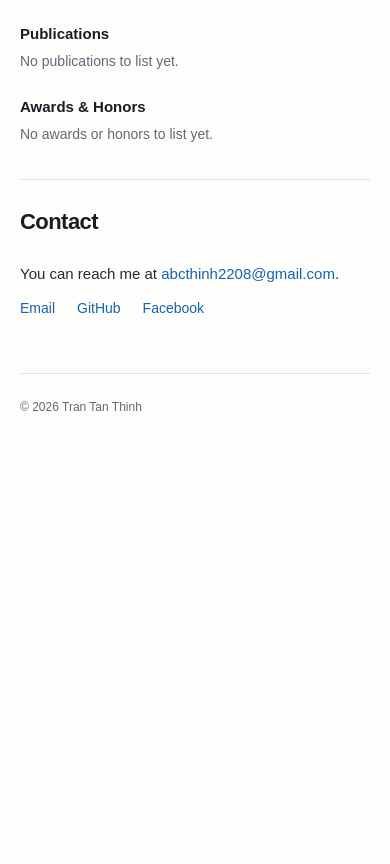
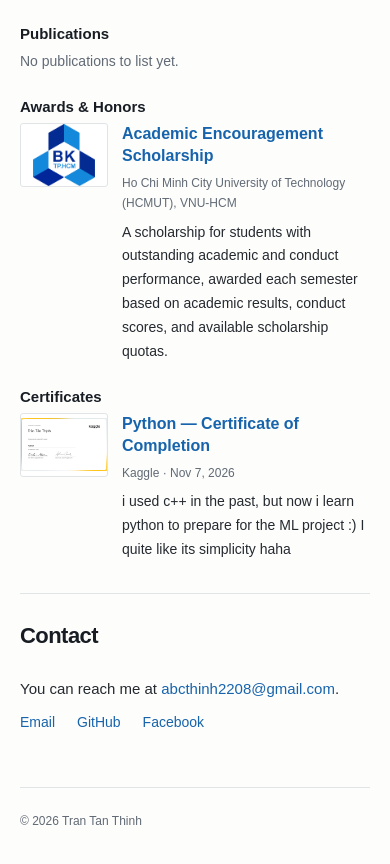
Before and after one commit to ThinhTran2208/portfolio, a Next.js app: page / in a window 390 px wide. Shown: the part 2080-2944 px from the top of the page. Before the commit the page ends 2529 px from the top, so only its background shows below. Built offline with nearby package versions, Linux system fonts and the light colour scheme.

Commit message:
Add scholarship and Python certificate image previews

```diff
--- a/src/app/globals.css
+++ b/src/app/globals.css
@@ -320,6 +320,102 @@ img {
 .academic-groups h3 {
   font-size: 15px;
 }
+.academic-entry {
+  display: grid;
+  grid-template-columns: 112px minmax(0, 1fr);
+  gap: 20px;
+  align-items: start;
+  width: 100%;
+  padding: 0;
+  border: 0;
+  background: transparent;
+  color: var(--foreground);
+  text-align: left;
+}
+.academic-thumbnail {
+  display: block;
+  width: 112px;
+  height: 80px;
+  object-fit: contain;
+  background: #fff;
+  border: 1px solid var(--line);
+  border-radius: 3px;
+}
+.academic-entry-copy {
+  min-width: 0;
+}
+.academic-entry-title,
+.academic-entry-meta,
+.academic-entry-description {
+  display: block;
+}
+.academic-entry-title {
+  color: var(--link);
+  font-size: 16px;
+  font-weight: 600;
+  line-height: 1.4;
+  margin-bottom: 5px;
+}
+.academic-entry:hover .academic-entry-title {
+  text-decoration: underline;
+  text-underline-offset: 3px;
+}
+.academic-entry-meta {
+  color: var(--muted);
+  font-size: 12px;
+  margin-bottom: 7px;
+}
+.academic-entry-description {
+  font-size: 14px;
+  line-height: 1.7;
+}
+body:has(.image-dialog[open]) {
+  overflow: hidden;
+}
+.image-dialog {
+  width: max-content;
+  max-width: calc(100vw - 40px);
+  max-height: calc(100dvh - 40px);
+  margin: auto;
+  padding: 18px;
+  border: 1px solid var(--line);
+  border-radius: 6px;
+  background: var(--background);
+  color: var(--foreground);
+  overflow: auto;
+}
+.image-dialog::backdrop {
+  background: rgb(0 0 0 / 75%);
+}
+.image-dialog-heading {
+  display: flex;
+  align-items: start;
+  justify-content: space-between;
+  gap: 20px;
+  margin-bottom: 16px;
+}
+.image-dialog-heading h4 {
+  margin: 0;
+  max-width: 650px;
+  overflow-wrap: anywhere;
+}
+.image-dialog-close {
+  flex-shrink: 0;
+  padding: 0 3px;
+  border: 0;
+  color: var(--link);
+  background: transparent;
+  font-size: 14px;
+}
+.image-dialog-picture {
+  display: block;
+  width: auto;
+  height: auto;
+  max-width: min(1100px, calc(100vw - 78px));
+  max-height: calc(100dvh - 130px);
+  object-fit: contain;
+  background: #fff;
+}
 .empty-state {
   font-size: 14px;
   color: var(--muted);
@@ -632,6 +728,25 @@ main {
     grid-template-columns: minmax(0, 1fr);
     gap: 16px;
   }
+  .academic-entry {
+    grid-template-columns: 88px minmax(0, 1fr);
+    gap: 14px;
+  }
+  .academic-thumbnail {
+    width: 88px;
+    height: 64px;
+  }
+  .image-dialog {
+    max-width: calc(100vw - 20px);
+    max-height: calc(100dvh - 20px);
+    padding: 12px;
+  }
+  .image-dialog-heading {
+    gap: 12px;
+  }
+  .image-dialog-picture {
+    max-width: calc(100vw - 46px);
+  }
   .project-image {
     width: 160px;
     margin: 0;
--- /dev/null
+++ b/src/components/AcademicImagePreview.tsx
@@ -0,0 +1,96 @@
+"use client";
+
+import Image from "next/image";
+import { useId, useRef, type KeyboardEvent, type PointerEvent } from "react";
+import type { AcademicImage } from "@/data/academic";
+
+export default function AcademicImagePreview({
+  title,
+  metadata,
+  description,
+  image,
+}: {
+  title: string;
+  metadata: string;
+  description: string;
+  image: AcademicImage;
+}) {
+  const dialog = useRef<HTMLDialogElement>(null);
+  const closeButton = useRef<HTMLButtonElement>(null);
+  const titleId = useId();
+
+  function keepPreviewFocus(event: KeyboardEvent<HTMLDialogElement>) {
+    // Close is the only keyboard action in this image preview.
+    if (event.key === "Tab") {
+      event.preventDefault();
+      closeButton.current?.focus({ preventScroll: true });
+    }
+  }
+
+  function closeFromBackdrop(event: PointerEvent<HTMLDialogElement>) {
+    if (event.target !== event.currentTarget) return;
+    const bounds = event.currentTarget.getBoundingClientRect();
+    if (
+      event.clientX < bounds.left ||
+      event.clientX > bounds.right ||
+      event.clientY < bounds.top ||
+      event.clientY > bounds.bottom
+    ) {
+      dialog.current?.close();
+    }
+  }
+
+  return (
+    <>
+      <button
+        type="button"
+        className="academic-entry"
+        aria-label={"View " + title + " image"}
+        aria-haspopup="dialog"
+        onClick={() => dialog.current?.showModal()}
+      >
+        <Image
+          className="academic-thumbnail"
+          src={image.src}
+          alt=""
+          width={image.width}
+          height={image.height}
+          sizes="(max-width: 600px) 88px, 112px"
+        />
+        <span className="academic-entry-copy">
+          <span className="academic-entry-title">{title}</span>
+          <span className="academic-entry-meta">{metadata}</span>
+          <span className="academic-entry-description">{description}</span>
+        </span>
+      </button>
+      <dialog
+        ref={dialog}
+        className="image-dialog"
+        aria-labelledby={titleId}
+        onPointerDown={closeFromBackdrop}
+        onKeyDown={keepPreviewFocus}
+      >
+        <div className="image-dialog-heading">
+          <h4 id={titleId}>{title}</h4>
+          <button
+            ref={closeButton}
+            type="button"
+            className="image-dialog-close"
+            aria-label="Close image preview"
+            onClick={() => dialog.current?.close()}
+          >
+            Close <span aria-hidden="true">×</span>
+          </button>
+        </div>
+        <Image
+          className="image-dialog-picture"
+          src={image.src}
+          alt={image.alt}
+          width={image.width}
+          height={image.height}
+          unoptimized
+        />
+      </dialog>
+    </>
+  );
+}
--- a/src/components/ContentLists.tsx
+++ b/src/components/ContentLists.tsx
@@ -2,7 +2,8 @@ import Image from "next/image";
 import Link from "next/link";
 import { journeyEntries } from "@/data/news";
 import { publishedWriting } from "@/data/writing";
-import { publications, awards } from "@/data/academic";
+import { publications, awards, certificates } from "@/data/academic";
+import AcademicImagePreview from "./AcademicImagePreview";
 import { profile } from "@/data/profile";
 
 export function ContactLinks() {
@@ -93,19 +94,68 @@ export function AcademicList() {
         {awards.length ? (
           <ul className="plain-list">
             {awards.map((item) => (
-              <li key={item.title + item.year}>
-                <h4>
-                  {item.url ? <a href={item.url}>{item.title}</a> : item.title}
-                </h4>
-                <p className="muted">
-                  {item.organization} · {item.year}
-                </p>
-                <p>{item.description}</p>
+              <li key={item.title + (item.year ?? "")}>
+                {item.image ? (
+                  <AcademicImagePreview
+                    title={item.title}
+                    metadata={
+                      item.organization + (item.year ? " · " + item.year : "")
+                    }
+                    description={item.description}
+                    image={item.image}
+                  />
+                ) : (
+                  <>
+                    <h4>
+                      {item.url ? (
+                        <a href={item.url}>{item.title}</a>
+                      ) : (
+                        item.title
+                      )}
+                    </h4>
+                    <p className="muted">
+                      {item.organization}
+                      {item.year ? " · " + item.year : ""}
+                    </p>
+                    <p>{item.description}</p>
+                  </>
+                )}
               </li>
             ))}
           </ul>
         ) : (
           <p className="empty-state">No awards or honors to list yet.</p>
+        )}
+      </div>
+      <div>
+        <h3>Certificates</h3>
+        {certificates.length ? (
+          <ul className="plain-list">
+            {certificates.map((item) => (
+              <li key={item.title + item.issuedOn}>
+                <AcademicImagePreview
+                  title={item.title}
+                  metadata={
+                    item.issuer +
+                    " · " +
+                    new Date(item.issuedOn + "T00:00:00Z").toLocaleDateString(
+                      "en-US",
+                      {
+                        year: "numeric",
+                        month: "short",
+                        day: "numeric",
+                        timeZone: "UTC",
+                      },
+                    )
+                  }
+                  description={item.caption}
+                  image={item.image}
+                />
+              </li>
+            ))}
+          </ul>
+        ) : (
+          <p className="empty-state">No certificates to list yet.</p>
         )}
       </div>
     </div>
--- a/src/data/academic.ts
+++ b/src/data/academic.ts
@@ -11,11 +11,56 @@ export type Publication = {
 export type Award = {
   title: string;
   organization: string;
-  year: number;
+  year?: number;
   description: string;
   url?: string;
+  image?: AcademicImage;
+};
+
+export type AcademicImage = {
+  src: string;
+  alt: string;
+  width: number;
+  height: number;
+};
+
+export type Certificate = {
+  title: string;
+  issuer: string;
+  issuedOn: string;
+  caption: string;
+  image: AcademicImage;
 };
 
 // Add verified records here. Education and GPA remain in Journey.
 export const publications: Publication[] = [];
-export const awards: Award[] = [];
+export const awards: Award[] = [
+  {
+    title: "Academic Encouragement Scholarship",
+    organization: "Ho Chi Minh City University of Technology (HCMUT), VNU-HCM",
+    description:
+      "A scholarship for students with outstanding academic and conduct performance, awarded each semester based on academic results, conduct scores, and available scholarship quotas.",
+    image: {
+      src: "/journey/hcmut-logo.png",
+      alt: "Ho Chi Minh City University of Technology logo",
+      width: 1208,
+      height: 1220,
+    },
+  },
+];
+
+export const certificates: Certificate[] = [
+  {
+    title: "Python — Certificate of Completion",
+    issuer: "Kaggle",
+    issuedOn: "2026-11-07",
+    caption:
+      "i used c++ in the past, but now i learn python to prepare for the ML project :) I quite like its simplicity haha",
+    image: {
+      src: "/academic/kaggle-python-certificate.png",
+      alt: "Kaggle Python course completion certificate for Trần Tấn Thịnh, dated November 7, 2026",
+      width: 4800,
+      height: 2960,
+    },
+  },
+];
```
Also changed, not shown: public/academic/kaggle-python-certificate.png (added), 1 other file (tests, documents, lock files or other folders).
